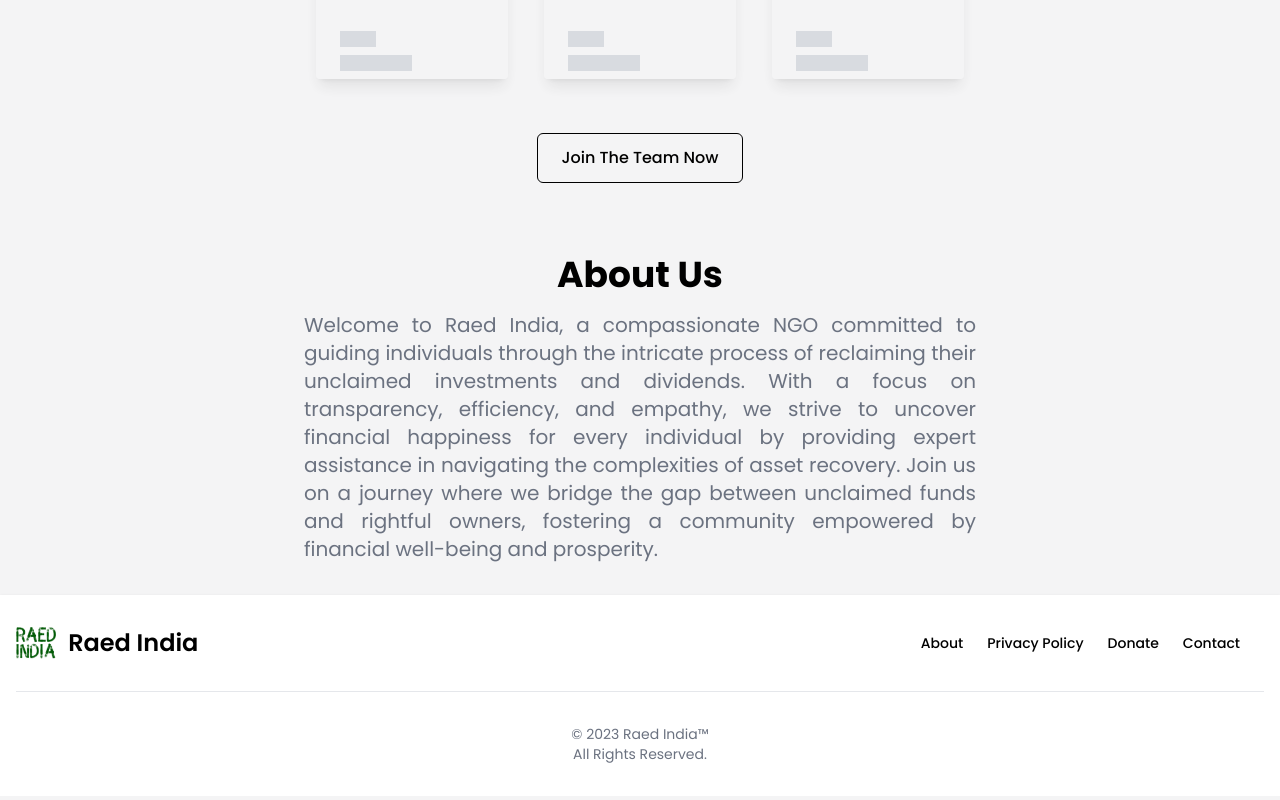
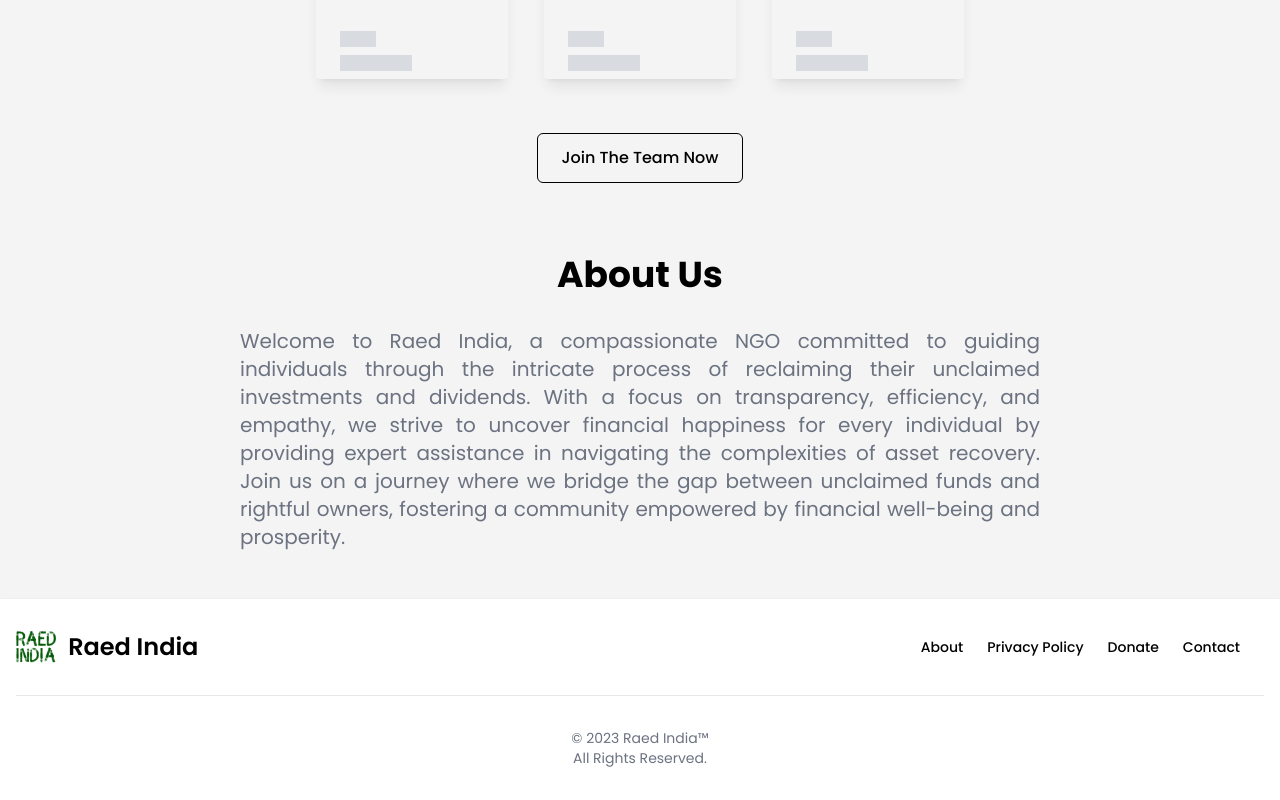
Before and after one commit to Shubham0523/raed-india, a Next.js app: page / in a window 1280 px wide. Shown: the part 3667-4467 px from the top of the page. Built offline with nearby package versions, Linux system fonts and the light colour scheme.

Commit message:
about-update

```diff
--- a/components/home/About.js
+++ b/components/home/About.js
@@ -7,16 +7,16 @@ export default function About() {
       id="about"
     >
       <p className="text-4xl font-bold">About Us</p>
-      <div className="max-w-2xl mx-auto text-gray-500 text-xl text-center my-4">
+      <div className="text-gray-500 text-xl w-full md:w-8/12 text-center my-4 p-4">
         <p className="text-justify">
           Welcome to Raed India, a compassionate NGO committed to guiding
-          individuals through the intricate process of reclaiming their unclaimed
-          investments and dividends. With a focus on transparency, efficiency, and
-          empathy, we strive to uncover financial happiness for every individual
-          by providing expert assistance in navigating the complexities of asset
-          recovery. Join us on a journey where we bridge the gap between unclaimed
-          funds and rightful owners, fostering a community empowered by financial
-          well-being and prosperity.
+          individuals through the intricate process of reclaiming their
+          unclaimed investments and dividends. With a focus on transparency,
+          efficiency, and empathy, we strive to uncover financial happiness for
+          every individual by providing expert assistance in navigating the
+          complexities of asset recovery. Join us on a journey where we bridge
+          the gap between unclaimed funds and rightful owners, fostering a
+          community empowered by financial well-being and prosperity.
         </p>
       </div>
     </div>
```
